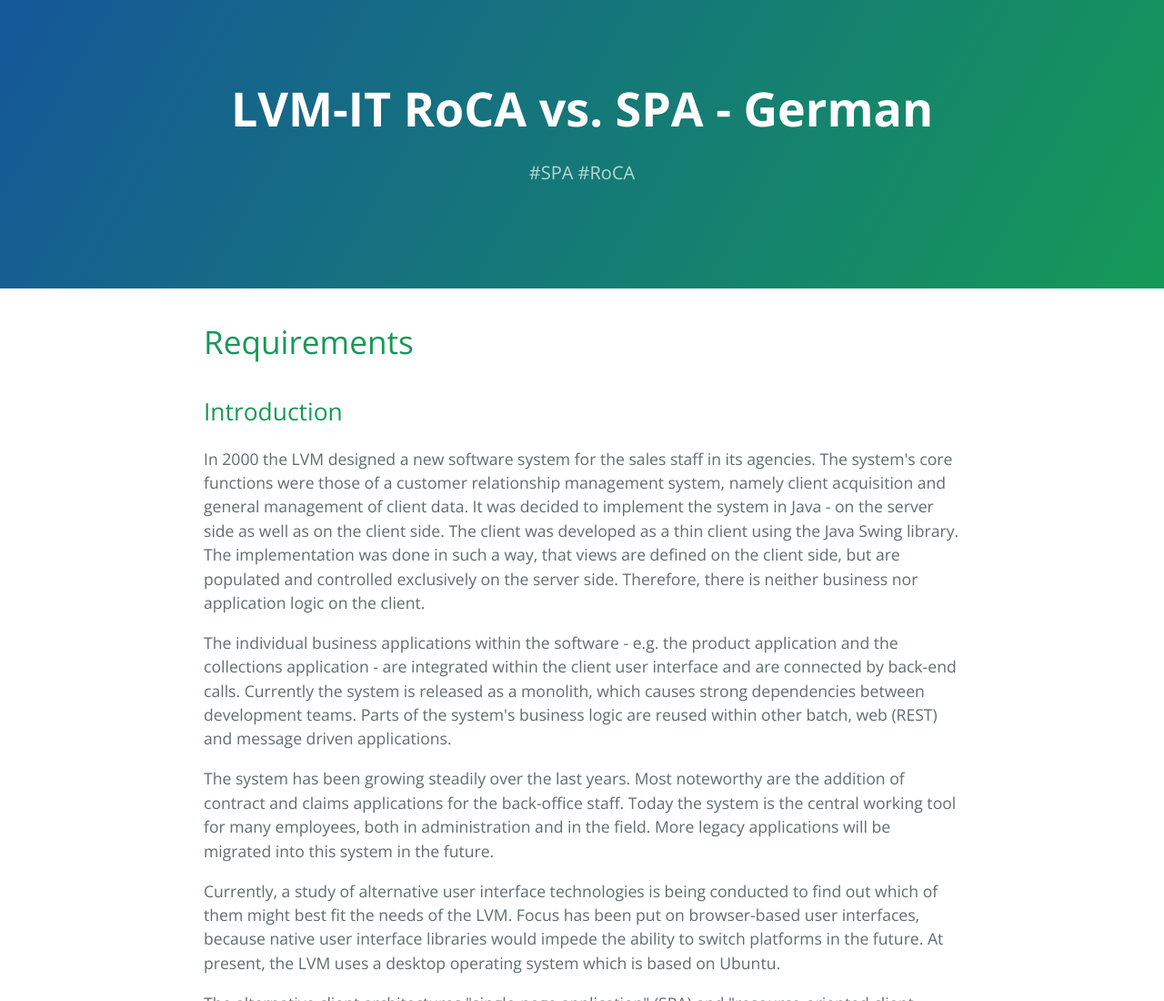
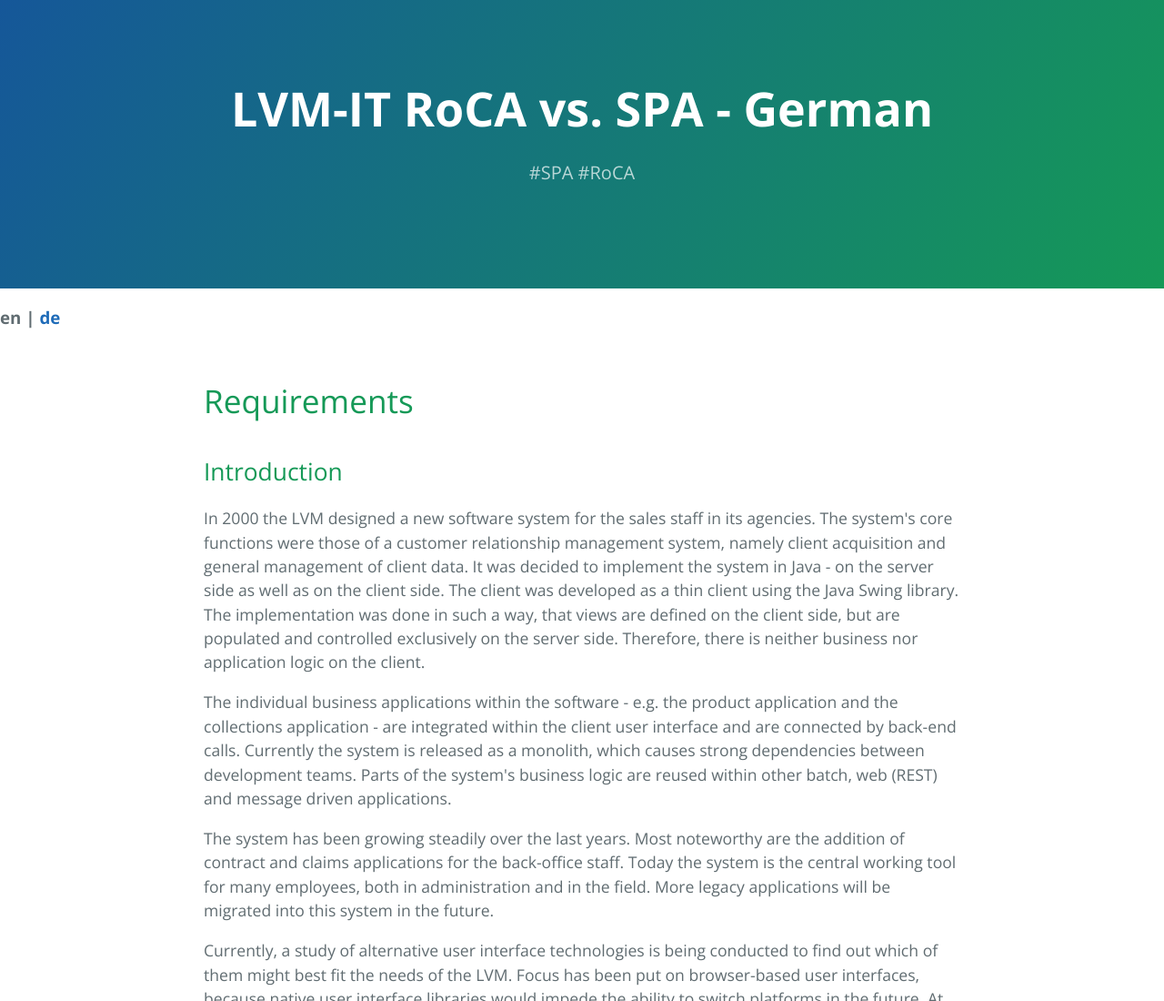
Before and after one commit to LVM-IT/lvm-it.github.io, a plain HTML site: page index.html in a window 1280 px wide. Shown: the top 1100 px of the page at 91% size. Drawn offline with nearby package versions, Linux system fonts and the light colour scheme.

Commit message:
Update index.html

```diff
--- a/index.html
+++ b/index.html
@@ -13,6 +13,9 @@
     <section class="page-header">
       <h1 class="project-name">LVM-IT RoCA vs. SPA - German</h1>
       <h2 class="project-tagline">#SPA #RoCA</h2>
+    </section>
+    <section>
+      <h3>en | <a href ="index_de.html">de</a></h3>
     </section>
 
     <section class="main-content">
```
